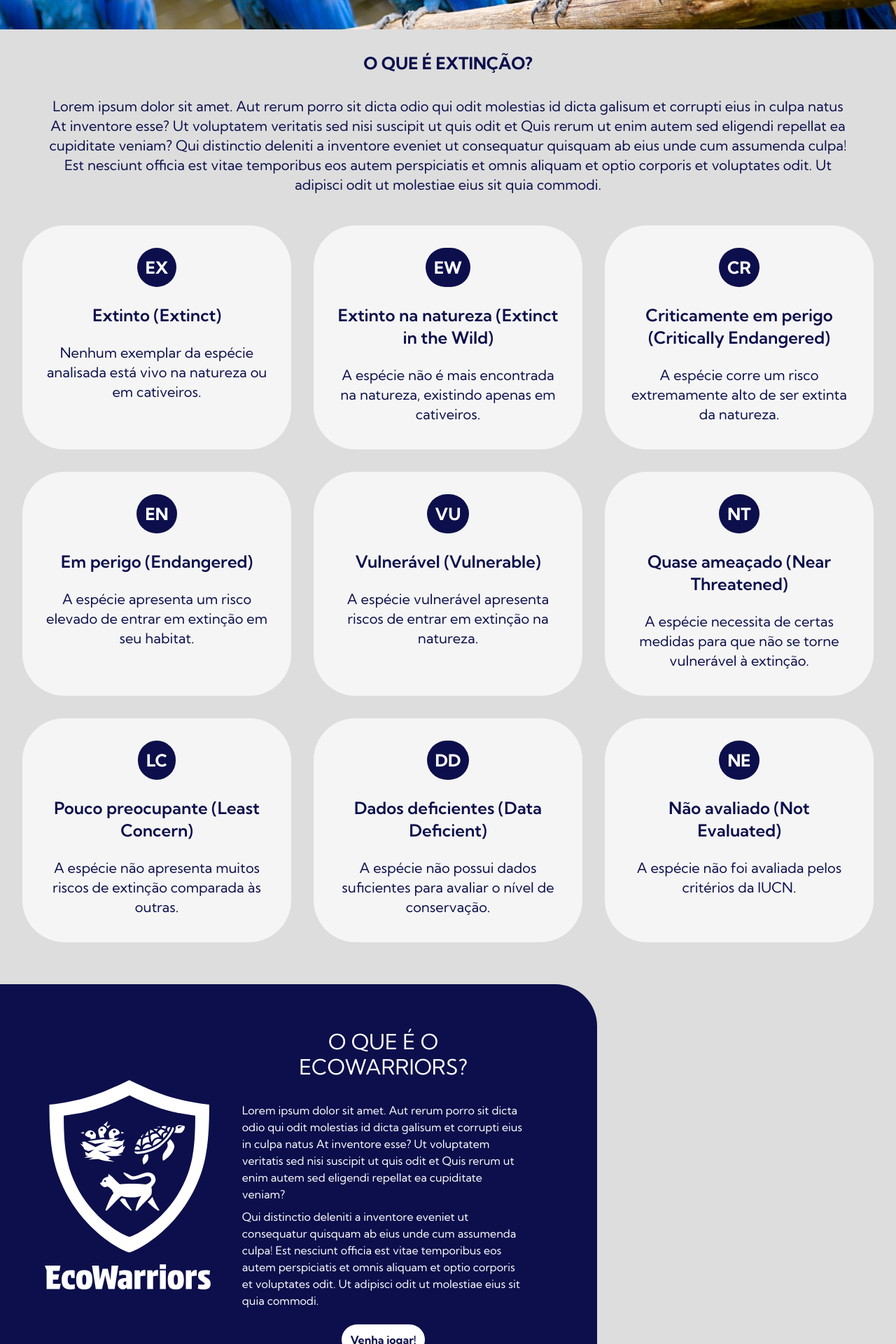
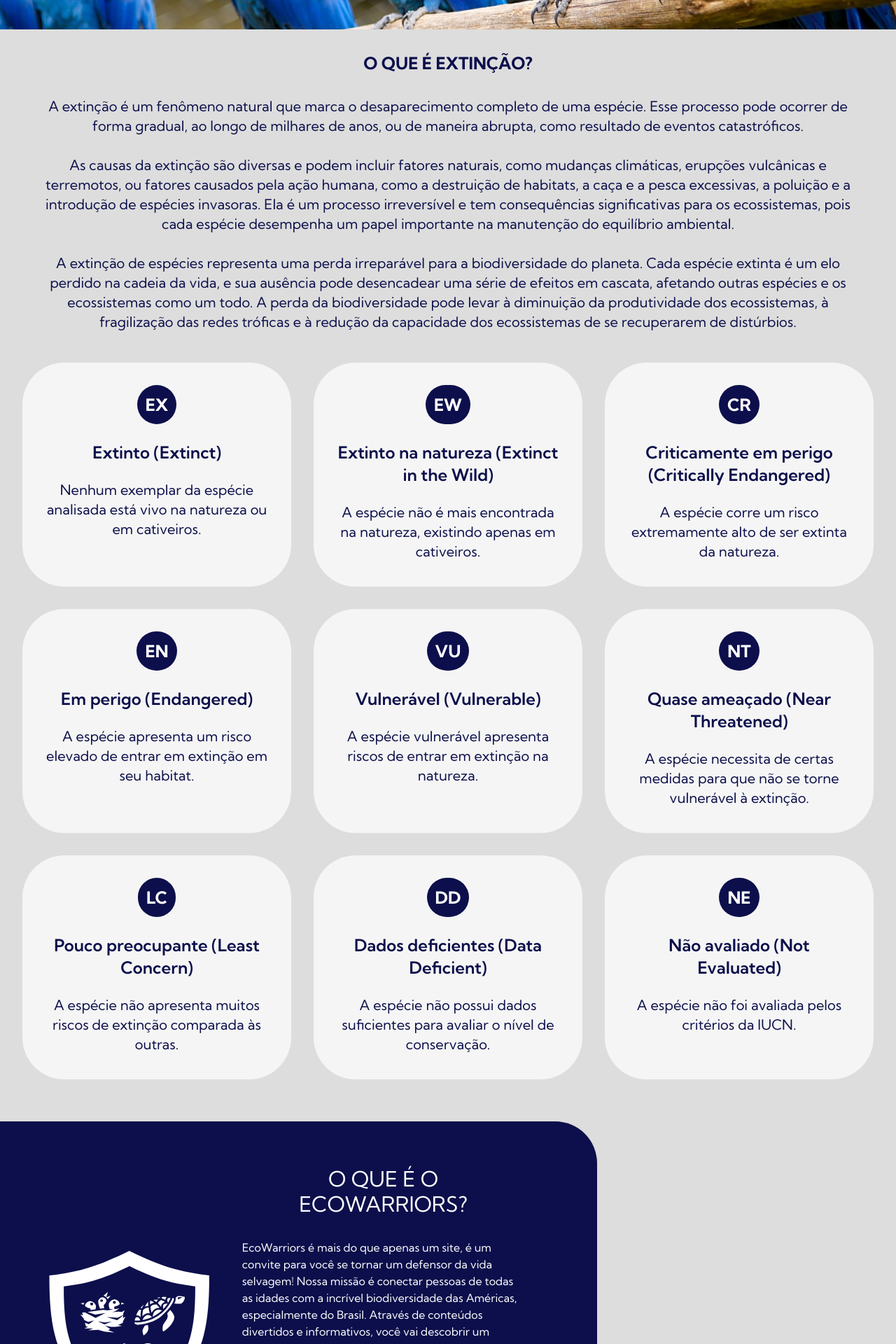
Before and after one commit to roobertrob/UPX-2, a Next.js app: page / in a window 1280 px wide. Shown: the part 380-2300 px from the top of the page at 70% size. Built offline with nearby package versions, Linux system fonts and the light colour scheme.

Commit message:
Atualizando textos templates home

```diff
--- a/src/components/HomePage/IntroductionSection/index.tsx
+++ b/src/components/HomePage/IntroductionSection/index.tsx
@@ -3,14 +3,28 @@ const IntroductionSection = () => {
     <section className="max-w-6xl">
       <h1 className="text-2xl font-extrabold my-8">O QUE É EXTINÇÃO?</h1>
       <p className="text-xl">
-        Lorem ipsum dolor sit amet. Aut rerum porro sit dicta odio qui odit
-        molestias id dicta galisum et corrupti eius in culpa natus At inventore
-        esse? Ut voluptatem veritatis sed nisi suscipit ut quis odit et Quis
-        rerum ut enim autem sed eligendi repellat ea cupiditate veniam? Qui
-        distinctio deleniti a inventore eveniet ut consequatur quisquam ab eius
-        unde cum assumenda culpa! Est nesciunt officia est vitae temporibus eos
-        autem perspiciatis et omnis aliquam et optio corporis et voluptates
-        odit. Ut adipisci odit ut molestiae eius sit quia commodi.
+        A extinção é um fenômeno natural que marca o desaparecimento completo de
+        uma espécie. Esse processo pode ocorrer de forma gradual, ao longo de
+        milhares de anos, ou de maneira abrupta, como resultado de eventos
+        catastróficos.
+        <br />
+        <br />
+        As causas da extinção são diversas e podem incluir fatores naturais,
+        como mudanças climáticas, erupções vulcânicas e terremotos, ou fatores
+        causados pela ação humana, como a destruição de habitats, a caça e a
+        pesca excessivas, a poluição e a introdução de espécies invasoras. Ela é
+        um processo irreversível e tem consequências significativas para os
+        ecossistemas, pois cada espécie desempenha um papel importante na
+        manutenção do equilíbrio ambiental.
+        <br />
+        <br />
+        A extinção de espécies representa uma perda irreparável para a
+        biodiversidade do planeta. Cada espécie extinta é um elo perdido na
+        cadeia da vida, e sua ausência pode desencadear uma série de efeitos em
+        cascata, afetando outras espécies e os ecossistemas como um todo. A
+        perda da biodiversidade pode levar à diminuição da produtividade dos
+        ecossistemas, à fragilização das redes tróficas e à redução da
+        capacidade dos ecossistemas de se recuperarem de distúrbios.
       </p>
     </section>
   );
--- a/src/components/HomePage/WhatIsEcoWarriors/index.tsx
+++ b/src/components/HomePage/WhatIsEcoWarriors/index.tsx
@@ -14,18 +14,21 @@ const WhatIsEcoWarriors = () => {
         <h3 className="text-3xl">O QUE É O ECOWARRIORS?</h3>
         <div className="text-start space-y-2 my-8">
           <p>
-            Lorem ipsum dolor sit amet. Aut rerum porro sit dicta odio qui odit
-            molestias id dicta galisum et corrupti eius in culpa natus At
-            inventore esse? Ut voluptatem veritatis sed nisi suscipit ut quis
-            odit et Quis rerum ut enim autem sed eligendi repellat ea cupiditate
-            veniam?
+            EcoWarriors é mais do que apenas um site, é um convite para você se
+            tornar um defensor da vida selvagem! Nossa missão é conectar pessoas
+            de todas as idades com a incrível biodiversidade das Américas,
+            especialmente do Brasil. Através de conteúdos divertidos e
+            informativos, você vai descobrir um mundo fascinante de animais em
+            risco de extinção e entender a importância de preservá-los.
           </p>
           <p>
-            Qui distinctio deleniti a inventore eveniet ut consequatur quisquam
-            ab eius unde cum assumenda culpa! Est nesciunt officia est vitae
-            temporibus eos autem perspiciatis et omnis aliquam et optio corporis
-            et voluptates odit. Ut adipisci odit ut molestiae eius sit quia
-            commodi.
+            No EcoWarriors, você encontrará jogos divertidos que te farão
+            aprender sobre as características, habitats e ameaças que essas
+            espécies enfrentam. Além disso, você terá a oportunidade de conhecer
+            ONGs inspiradoras de pessoas que estão trabalhando para proteger a
+            natureza. Junte-se a nós nessa jornada e faça a diferença! Afinal,
+            cada um de nós pode contribuir para um futuro mais verde e
+            sustentável.
           </p>
         </div>
         <Link
```
